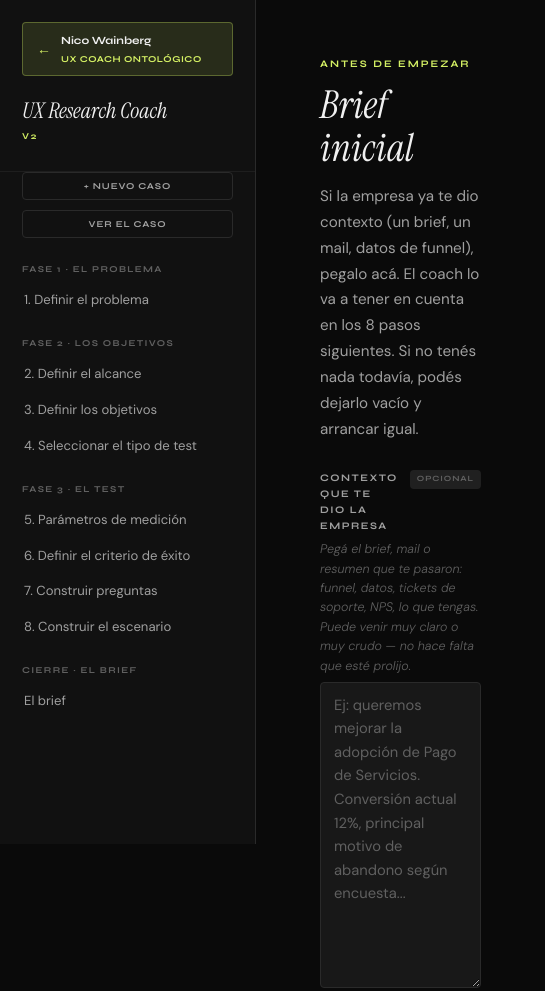
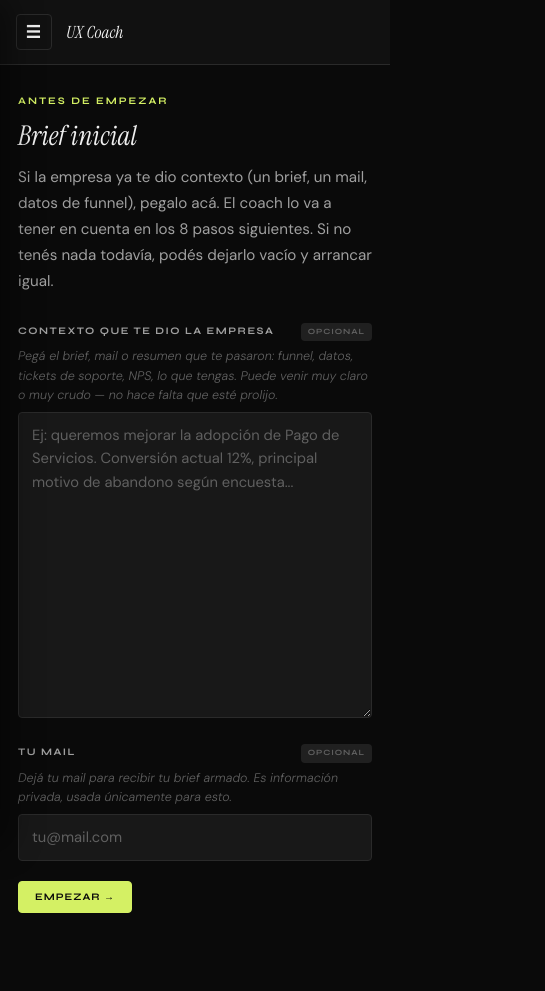
Before and after one commit to nwainberg11-bit/ux-research-tool, a website built with Vite: page index.html in a window 390 px wide. Shown: the top 991 px of the page, 545 px wide, since content can reach past the window. Built offline with nearby package versions, Linux system fonts and the light colour scheme.

Commit message:
feat: adaptación mobile — drawer de navegación + fix de overflow en tablas
Sidebar pasa a drawer deslizante con hamburguesa por debajo de 768px,
padding/tipografía ajustados, y tablas anchas (paso 4, brief) con scroll
horizontal propio en vez de desbordar la página (bug de grid sin min-width:0).

```diff
--- a/src/steps/step-4-tipo-test/view.js
+++ b/src/steps/step-4-tipo-test/view.js
@@ -26,10 +26,12 @@ function comparativeTable() {
     )
     .join('');
   return `
-    <table class="compare">
-      <thead><tr><th></th>${head}</tr></thead>
-      <tbody>${body}</tbody>
-    </table>`;
+    <div class="table-scroll">
+      <table class="compare">
+        <thead><tr><th></th>${head}</tr></thead>
+        <tbody>${body}</tbody>
+      </table>
+    </div>`;
 }
 
 export function render(data) {
--- a/src/steps/step-brief/view.js
+++ b/src/steps/step-brief/view.js
@@ -38,6 +38,7 @@ function renderObjectivesTable(objectives) {
     )
     .join('');
   return `
+    <div class="table-scroll">
       <table class="brief-table">
         <thead>
           <tr>
@@ -48,7 +49,8 @@ function renderObjectivesTable(objectives) {
           </tr>
         </thead>
         <tbody>${body}</tbody>
-    </table>`;
+      </table>
+    </div>`;
 }
 
 export function render() {
--- a/src/ui/shell.js
+++ b/src/ui/shell.js
@@ -98,6 +98,10 @@ export function mount(root) {
 
     root.innerHTML = `
       <div class="layout">
+        <header class="mobile-topbar">
+          <button id="nav-toggle" class="nav-toggle" aria-label="Abrir menú">☰</button>
+          <span class="brand">UX Coach</span>
+        </header>
         <aside class="sidebar">
           <a href="https://nicowainberg.netlify.app" class="back-to-portfolio">
             <span class="back-arrow">←</span>
@@ -108,12 +112,25 @@ export function mount(root) {
           <button id="btn-view-case" class="view-case-btn">Ver el caso</button>
           ${renderSidebar(cur)}
         </aside>
+        <div class="sidebar-overlay" id="sidebar-overlay" hidden></div>
         <main class="content">
           <section class="step">${stepBody}</section>
           ${cur === 'intro' ? '' : `<footer class="nav-footer">${renderFooter()}</footer>`}
         </main>
       </div>
       ${renderNewCaseModal()}`;
+
+    const sidebarEl = root.querySelector('.sidebar');
+    const overlayEl = root.querySelector('#sidebar-overlay');
+    const closeDrawer = () => {
+      sidebarEl.classList.remove('nav-open');
+      overlayEl.hidden = true;
+    };
+    root.querySelector('#nav-toggle')?.addEventListener('click', () => {
+      sidebarEl.classList.add('nav-open');
+      overlayEl.hidden = false;
+    });
+    overlayEl?.addEventListener('click', closeDrawer);
 
     root.querySelectorAll('.nav-item').forEach((el) =>
       el.addEventListener('click', () => goToStep(el.dataset.step))
--- a/src/ui/styles.css
+++ b/src/ui/styles.css
@@ -64,6 +64,13 @@ body {
   height: 100vh;
   overflow-y: auto;
 }
+
+.mobile-topbar { display: none; }
+.nav-toggle { display: none; }
+.sidebar-overlay { display: none; }
+
+/* ─── Scroll horizontal para tablas anchas en mobile ─────────────────── */
+.table-scroll { overflow-x: auto; -webkit-overflow-scrolling: touch; }
 
 .back-to-portfolio {
   display: flex;
@@ -554,6 +561,7 @@ input[type="checkbox"], input[type="radio"] { accent-color: var(--accent); }
   display: grid; grid-template-columns: 1fr 1.2fr; gap: 32px;
   align-items: flex-start;
 }
+.layout-2col > * { min-width: 0; }
 @media (max-width: 1100px) { .layout-2col { grid-template-columns: 1fr; } }
 table.compare {
   width: 100%; border-collapse: collapse;
@@ -781,3 +789,70 @@ table.compare td { color: var(--text-2); }
   line-height: 1.5;
 }
 .brief-table tbody tr:nth-child(even) td { background: var(--bg-3); }
+
+/* ─── Mobile (≤768px) ────────────────────────────────────────────────── */
+@media (max-width: 768px) {
+  .layout { grid-template-columns: 1fr; }
+
+  .mobile-topbar {
+    display: flex;
+    align-items: center;
+    gap: 14px;
+    padding: 14px 16px;
+    background: var(--bg-2);
+    border-bottom: 1px solid var(--border);
+    position: sticky;
+    top: 0;
+    z-index: 35;
+  }
+  .mobile-topbar .brand {
+    padding: 0;
+    border-bottom: none;
+    font-size: 1.05rem;
+  }
+
+  .nav-toggle {
+    display: flex;
+    align-items: center;
+    justify-content: center;
+    flex-shrink: 0;
+    width: 36px;
+    height: 36px;
+    padding: 0;
+    font-size: 17px;
+    color: var(--text-1);
+  }
+
+  .sidebar {
+    position: fixed;
+    inset: 0 auto 0 0;
+    width: min(84vw, 300px);
+    transform: translateX(-100%);
+    transition: transform 220ms var(--ease);
+    z-index: 45;
+    box-shadow: 8px 0 32px rgba(0,0,0,0.45);
+  }
+  .sidebar.nav-open { transform: translateX(0); }
+
+  .sidebar-overlay {
+    display: block;
+    position: fixed;
+    inset: 0;
+    background: rgba(0,0,0,0.5);
+    z-index: 40;
+  }
+  .sidebar-overlay[hidden] { display: none; }
+
+  .content { padding: 28px 18px 64px; max-width: 100%; }
+
+  h1 { font-size: 1.7rem; }
+
+  .chain-card { grid-template-columns: 1fr; gap: 14px; }
+
+  .brief-doc { padding: 18px 16px; }
+
+  table.compare th[scope="row"] { width: 76px; }
+
+  .nav-footer { flex-wrap: wrap; gap: 10px; }
+  .nav-footer button { flex: 1 1 auto; }
+}
```
Lines whose indentation alone changed are shown as unchanged.
